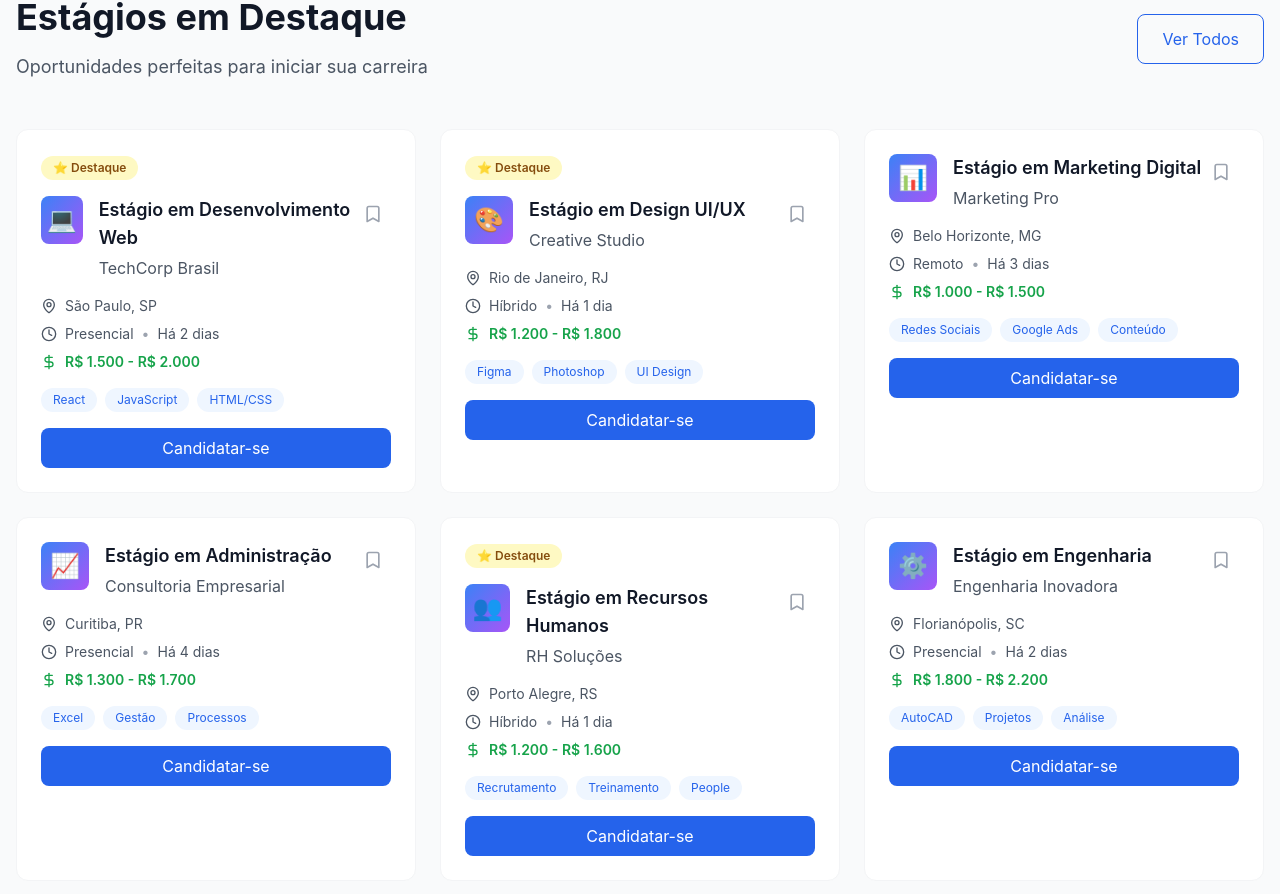
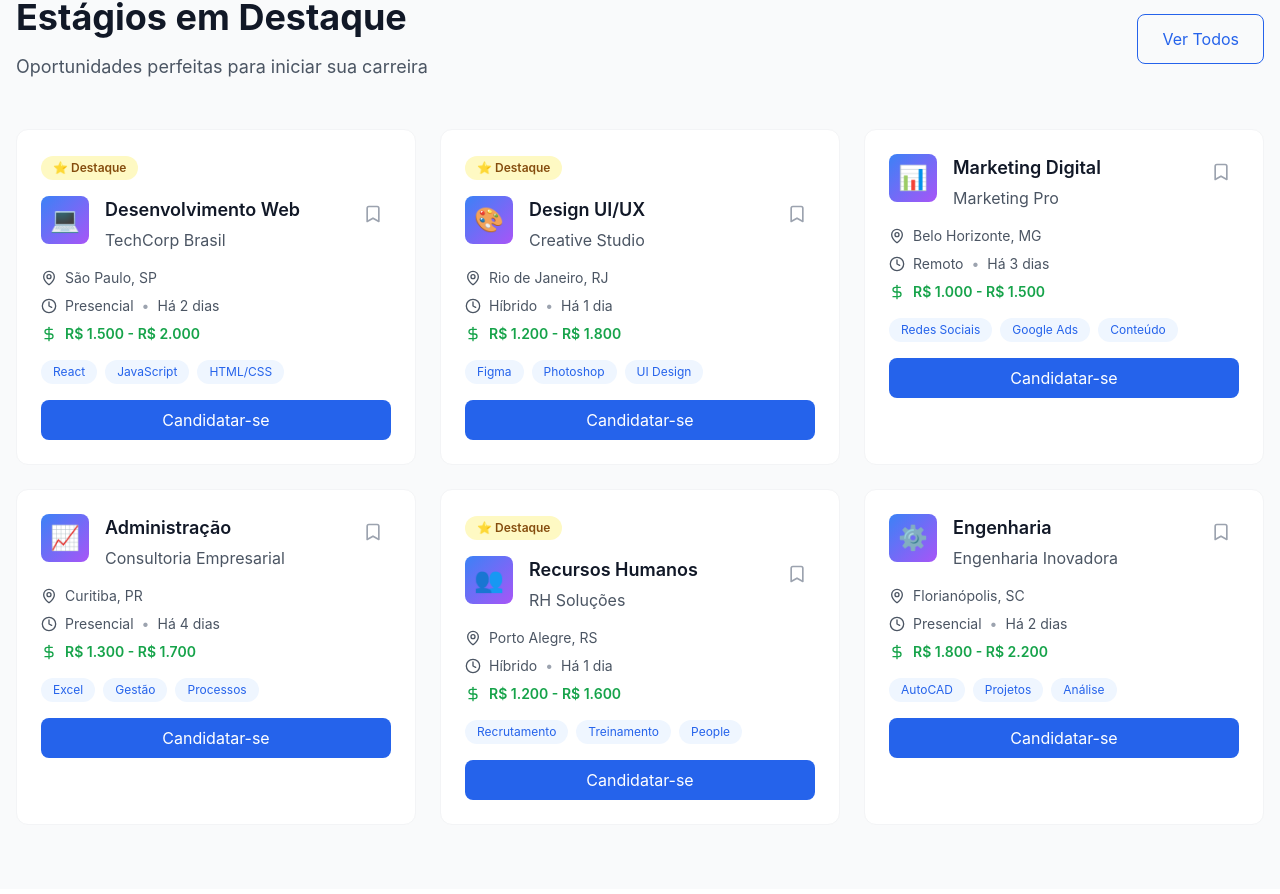
Before and after one commit to Luiz-Carlos-Borges/ESTAGIO-CONECT, a React (Vite) app: page / in a window 1280 px wide. Shown: the part 1548-2442 px from the top of the page. Built offline with nearby package versions, Linux system fonts and the light colour scheme.

Commit message:
ajuste de pesquisa

```diff
--- a/src/app/App.tsx
+++ b/src/app/App.tsx
@@ -11,7 +11,7 @@ import { SignUp } from './components/SignUp';
 import { SignIn } from './components/SignIn';
 import { JobDetails } from './components/JobDetails';
 import { ApplicationProcess } from './components/ApplicationProcess';
-import { jobs } from './data/jobs';
+import { jobs } from './bd/jobs';
 
 export default function App() {
   const [currentPage, setCurrentPage] = useState<'home' | 'signup' | 'signin' | 'jobdetails' | 'application'>('home');
--- a/src/app/data/jobs.ts
+++ b/src/app/bd/jobs.ts
@@ -1,4 +1,45 @@
+const normalize = (text: string) =>
+  text
+    .toLowerCase()
+    .normalize('NFD')
+    .replace(/[\u0300-\u036f]/g, '');
+
+const searchJobs = (searchTerm: string) => {
+  const normalizedSearch = normalize(searchTerm.trim());
+
+  // impede que apenas "estagio em" retorne tudo
+  const invalidSearches = [
+    'estagio',
+    'estagio em',
+  ];
+
+  if (invalidSearches.includes(normalizedSearch)) {
+    return [];
+  }
+
+  return jobs.filter((job) => {
+    // adiciona virtualmente "Estágio em" ao título
+    const searchableTitle = `Estágio em ${job.title}`;
+
+    const searchableContent = [
+      searchableTitle,
+      job.company,
+      job.location,
+      ...job.tags,
+    ]
+      .join(' ')
+      .toLowerCase();
+
+    return normalize(searchableContent).includes(normalizedSearch);
+  });
+};
+
+
 export interface Job {
+
+
+
+
   id: number;
   title: string;
   company: string;
@@ -29,7 +70,7 @@ export interface Job {
 export const jobs: Job[] = [
   {
     id: 1,
-    title: 'Estágio em Desenvolvimento Web',
+    title: 'Desenvolvimento Web',
     company: 'TechCorp Brasil',
     location: 'São Paulo, SP',
     type: 'Presencial',
@@ -72,7 +113,7 @@ export const jobs: Job[] = [
   },
   {
     id: 2,
-    title: 'Estágio em Design UI/UX',
+    title: 'Design UI/UX',
     company: 'Creative Studio',
     location: 'Rio de Janeiro, RJ',
     type: 'Híbrido',
@@ -115,7 +156,7 @@ export const jobs: Job[] = [
   },
   {
     id: 3,
-    title: 'Estágio em Marketing Digital',
+    title: 'Marketing Digital',
     company: 'Marketing Pro',
     location: 'Belo Horizonte, MG',
     type: 'Remoto',
@@ -158,7 +199,7 @@ export const jobs: Job[] = [
   },
   {
     id: 4,
-    title: 'Estágio em Administração',
+    title: 'Administração',
     company: 'Consultoria Empresarial',
     location: 'Curitiba, PR',
     type: 'Presencial',
@@ -201,7 +242,7 @@ export const jobs: Job[] = [
   },
   {
     id: 5,
-    title: 'Estágio em Recursos Humanos',
+    title: 'Recursos Humanos',
     company: 'RH Soluções',
     location: 'Porto Alegre, RS',
     type: 'Híbrido',
@@ -244,7 +285,7 @@ export const jobs: Job[] = [
   },
   {
     id: 6,
-    title: 'Estágio em Engenharia',
+    title: 'Engenharia',
     company: 'Engenharia Inovadora',
     location: 'Florianópolis, SC',
     type: 'Presencial',
--- a/src/app/components/ApplicationProcess.tsx
+++ b/src/app/components/ApplicationProcess.tsx
@@ -4,7 +4,7 @@ import {
   Github, Award, Briefcase, GraduationCap, MapPin
 } from 'lucide-react';
 import { FormEvent, useState } from 'react';
-import { jobs } from '../data/jobs';
+import { jobs } from '../bd/jobs';
 
 interface ApplicationProcessProps {
   jobId?: number;
--- a/src/app/components/FeaturedJobs.tsx
+++ b/src/app/components/FeaturedJobs.tsx
@@ -1,5 +1,5 @@
 import { MapPin, Clock, DollarSign, Bookmark } from 'lucide-react';
-import { jobs } from '../data/jobs';
+import { jobs } from '../bd/jobs';
 
 interface FeaturedJobsProps {
   onJobClick?: (jobId: number) => void;
--- a/src/app/components/JobDetails.tsx
+++ b/src/app/components/JobDetails.tsx
@@ -3,7 +3,7 @@ import {
   Building2, Users, Calendar, CheckCircle, AlertCircle, Briefcase,
   GraduationCap, Award, TrendingUp
 } from 'lucide-react';
-import { jobs } from '../data/jobs';
+import { jobs } from '../bd/jobs';
 
 interface JobDetailsProps {
   jobId?: number;
```
